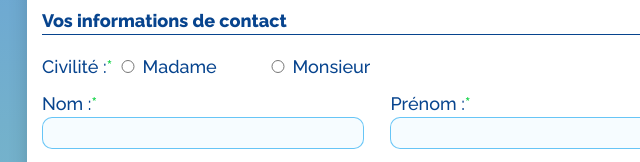
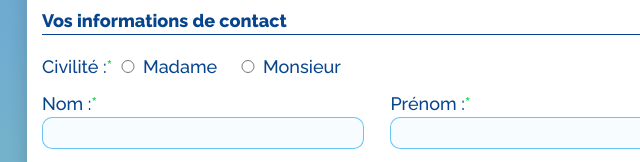
Before and after one commit to darcelvictor/MyLeadsLanding, a Gatsby site: page / in a window 1280 px wide. Shown: the part 990-1152 px from the top of the page, 0-640 px from the left. Built offline with nearby package versions, Linux system fonts and the light colour scheme; Gatsby itself is replaced by a stand-in of ours.

Commit message:
fix gender box in form

```diff
--- a/src/theme/GlobalStyle.js
+++ b/src/theme/GlobalStyle.js
@@ -53,12 +53,16 @@ button{
   display:inline-flex;
   flex-direction:row;
   align-items:center;
+  flex-wrap:wrap;
   margin : 1rem 0 0;
+  p{
+    min-width:71px;
+  }
   label{
     display:inline-flex;
   flex-direction:row;
   align-items:center;
-  min-width:150px;
+  min-width:120px;
   input{
     max-width:30px;
   }
```
